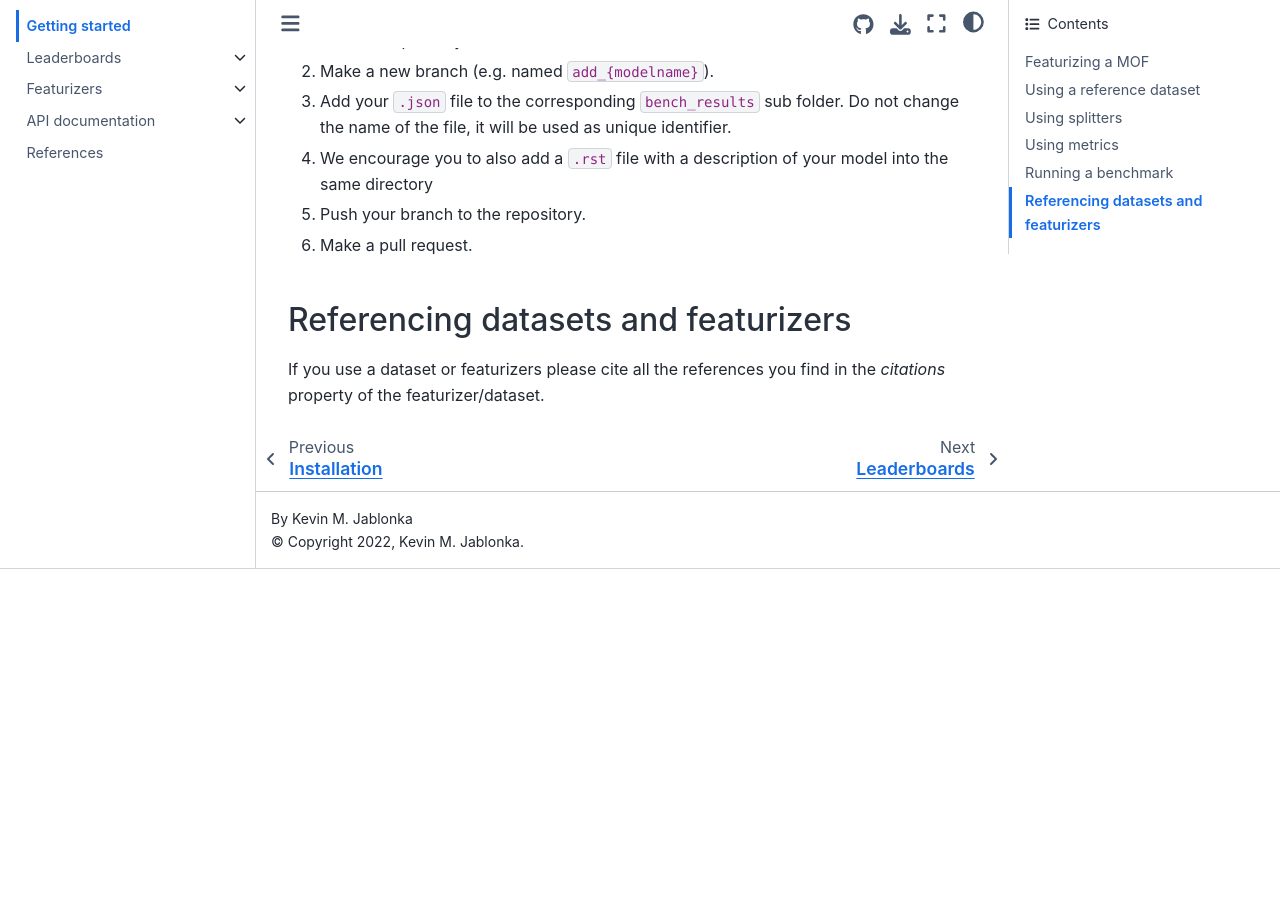
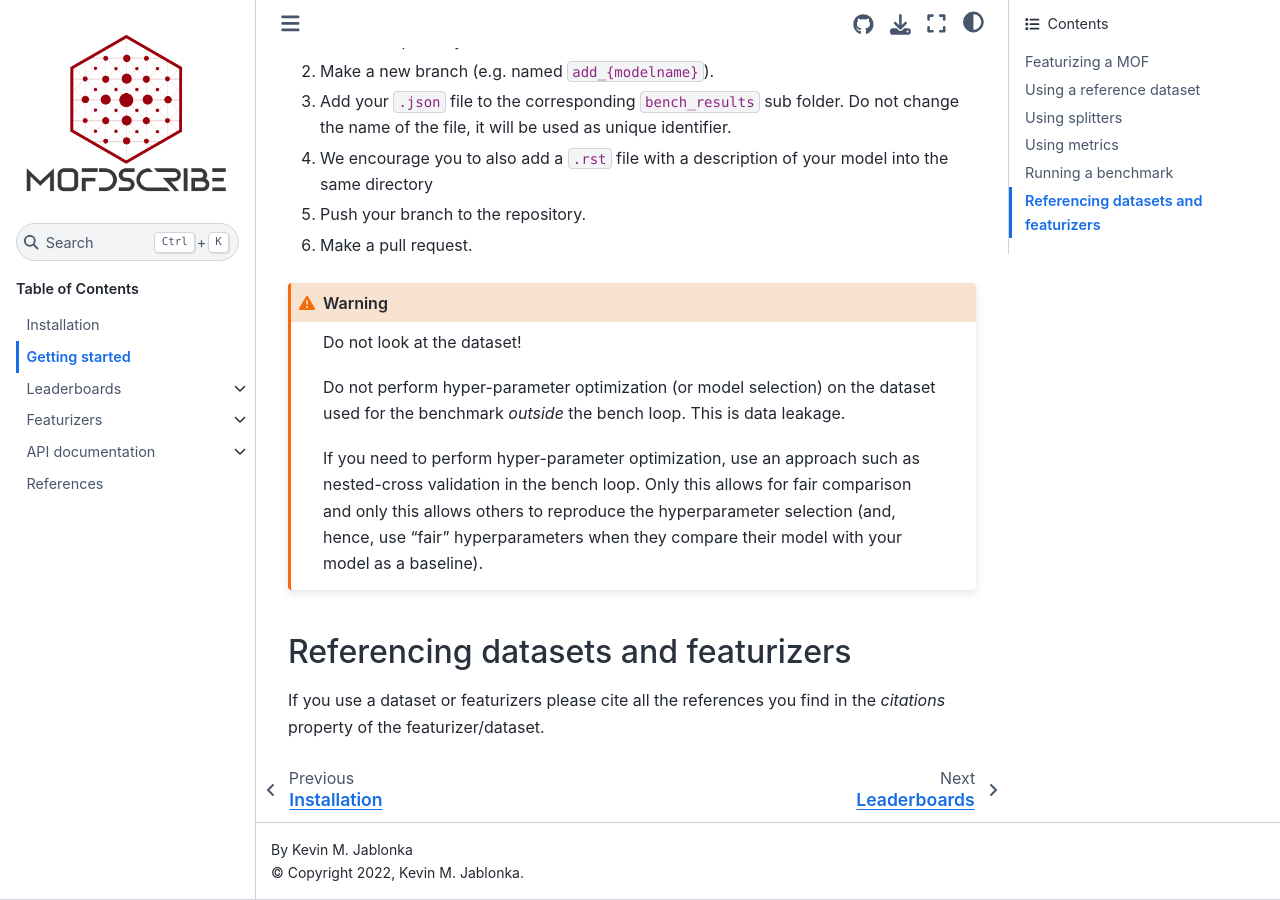
Before and after one commit to kjappelbaum/mofdscribe, a Sphinx documentation site: the page built from docs/source/getting_started.rst, in a window 1280 px wide and 900 px high, scrolled down 4512 px. Built offline with Sphinx 7.4.7 and the Sphinx Book theme 1.1.4, drawn with Linux system fonts in a browser that asks for light colours; formulas are drawn with MathJax 3; before the commit the page ends 5081 px from its top, so only the background shows below that.

Commit message:
feat: adding bench tutorials

```diff
--- a/docs/source/getting_started.rst
+++ b/docs/source/getting_started.rst
@@ -224,6 +224,16 @@
 5. Push your branch to the repository.
 6. Make a pull request.
 
+.. warning:: Do not look at the dataset!
+
+    Do not perform hyper-parameter optimization (or model selection) on the dataset used for the benchmark
+    *outside* the bench loop. This is data leakage.
+
+    If you need to perform hyper-parameter optimization, use an approach such as nested-cross validation
+    in the bench loop.
+    Only this allows for fair comparison and only this allows others to reproduce the
+    hyperparameter selection (and, hence, use "fair" hyperparameters when they compare their model with your model as a baseline).
+
 Referencing datasets and featurizers
 --------------------------------------
 
```
Also changed, not shown: 2 other files.
